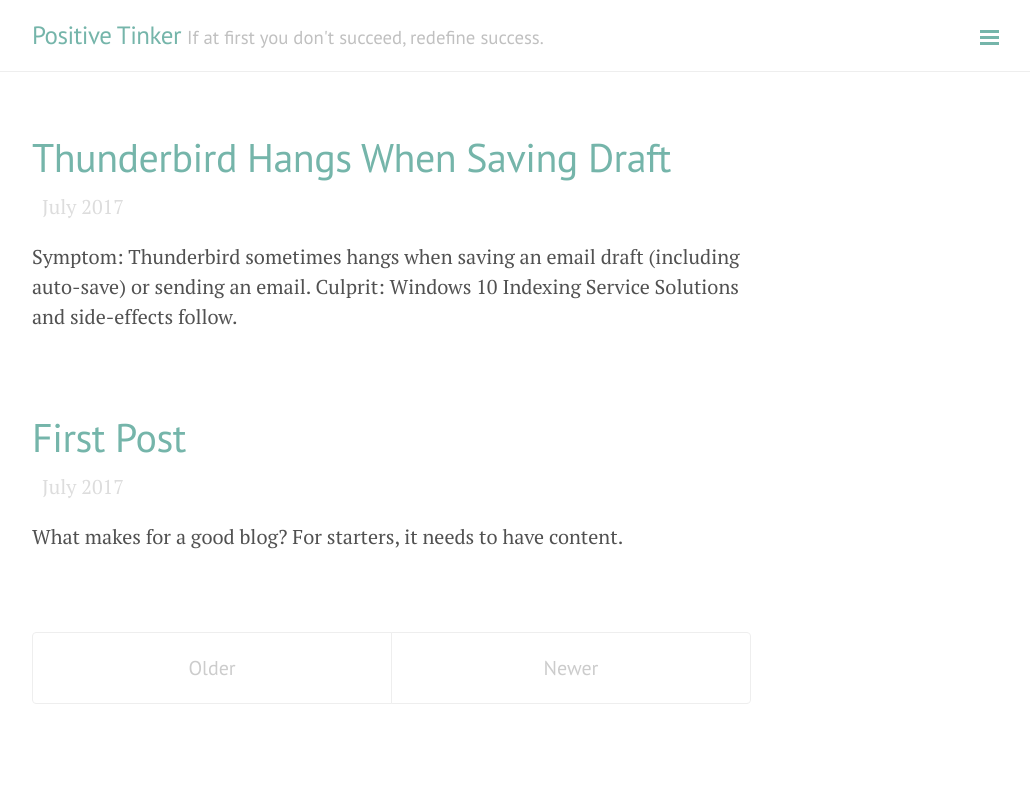
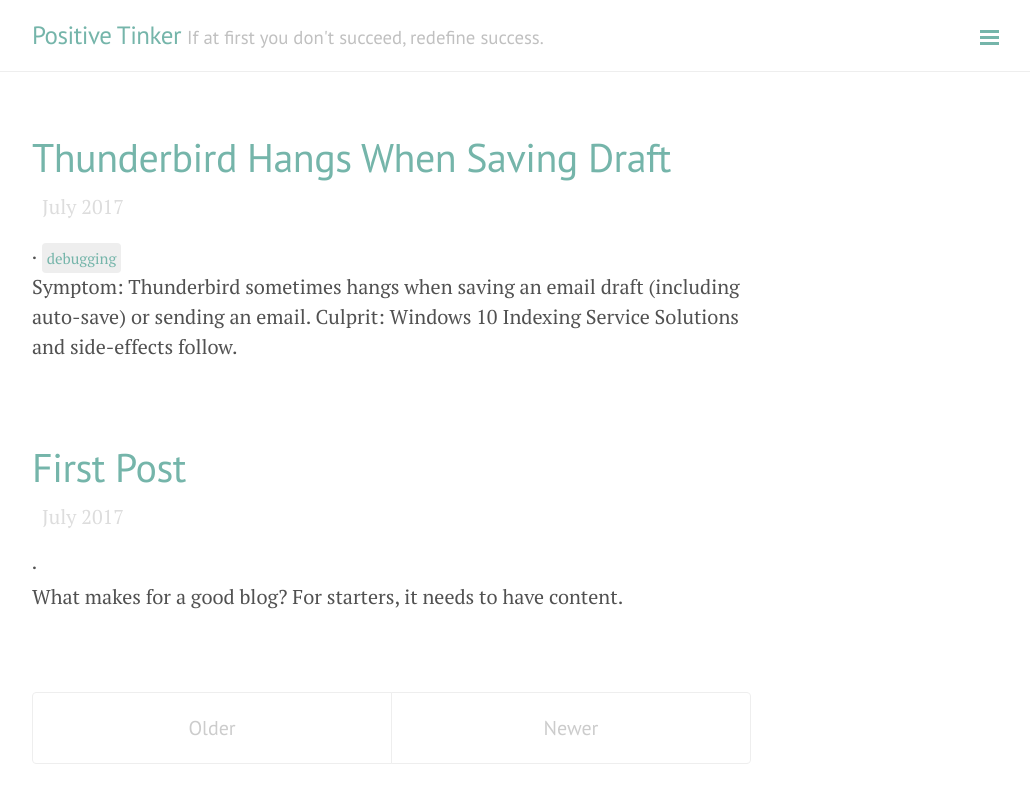
Before and after one commit to MikeTV/PositiveTinker, a Jekyll site: the page built from index.html, in a window 1280 px wide. Shown: the top 803 px of the page, without its empty margins (248-1278 px from the left). Built offline with Jekyll 4.4.1, drawn with Linux system fonts in a browser that asks for light colours; the list of posts is cut into pages by our own code.

Commit message:
Update index.html

```diff
--- a/index.html
+++ b/index.html
@@ -12,6 +12,11 @@
       </a>
     </h1>
     <span class="post-date">{{ post.date | date: "%B %Y" }}</span>
+    {% if post.tags %} ·
+      {% for tag in post.tags %}
+        <a href="{{ site.baseurl }}{{ site.tag_page }}#{{ tag | slugify }}" class="post-tag">{{ tag }}</a>
+      {% endfor %}
+    {% endif %}
     <p>
     {% if post.description.size > 0 %}
           {{ post.description | markdownify | remove: '<p>' | remove: '</p>' }}
```
